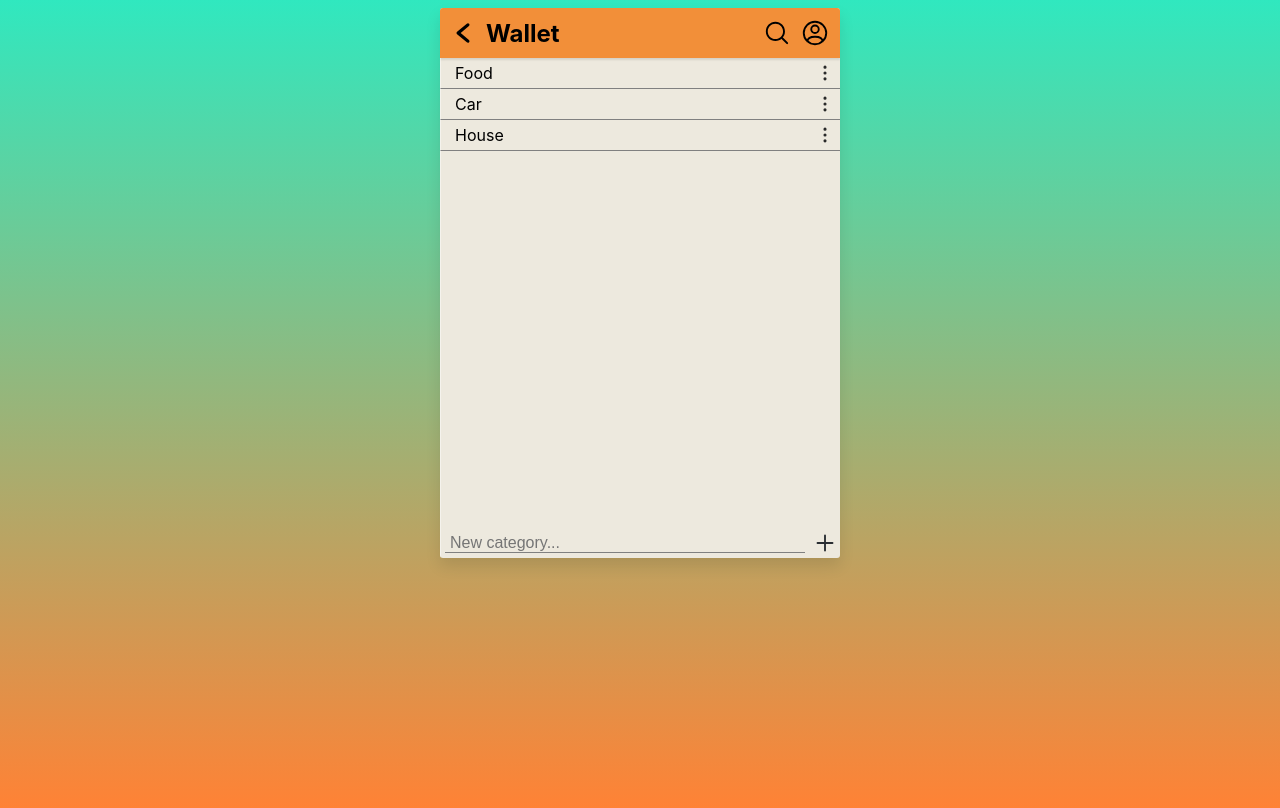
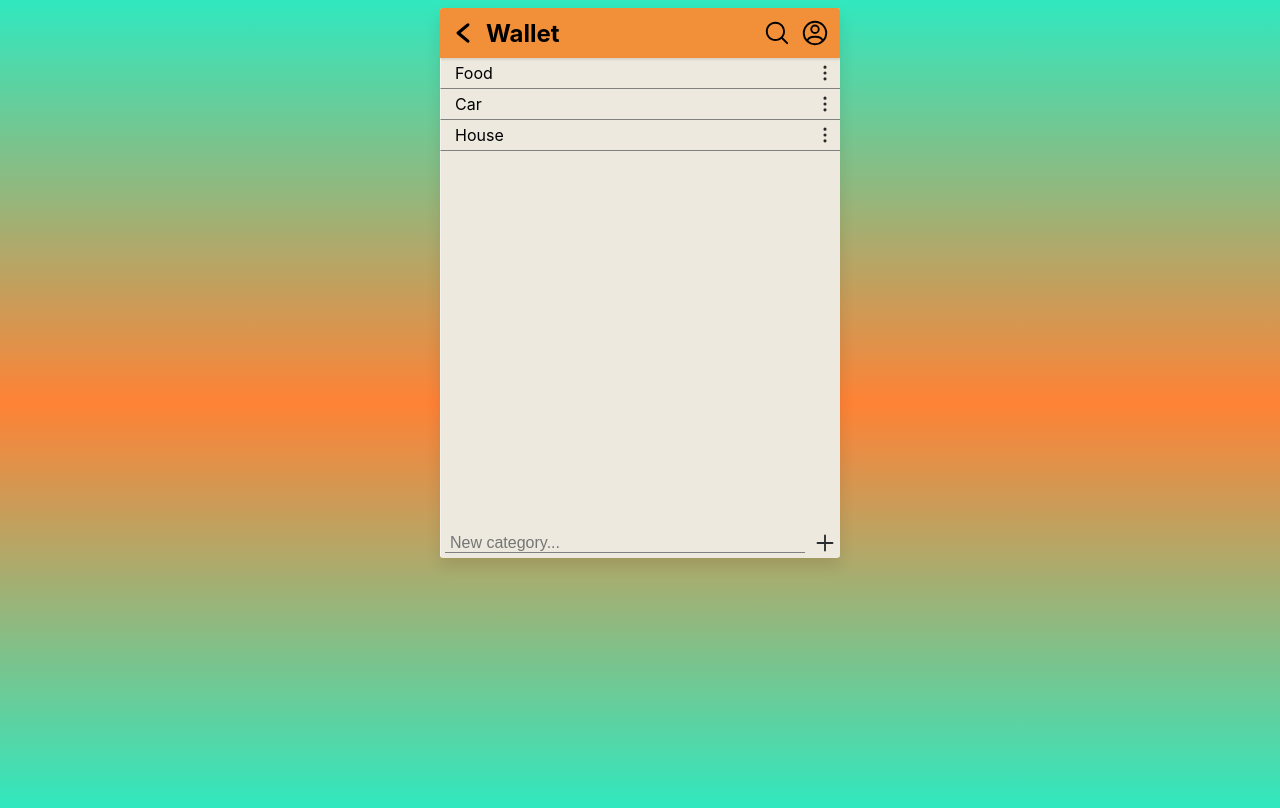
Before and after one commit to mykhailotsynkevych/react-app-wallet, a React (Create React App) app: page /react-app-wallet/categories/expense in a window 1280 px wide. Built offline with nearby package versions, Linux system fonts and the light colour scheme.

Commit message:
bgc in app

```diff
--- a/src/components/App.css
+++ b/src/components/App.css
@@ -2,7 +2,7 @@
   padding: 8px 5px 0px;
   background: linear-gradient(
     to bottom,
-    #30e8bf, #ff8235
+    #30e8bf, #ff8235,  #30e8bf
   );
   height: 100vh;
   text-align: center;
```
